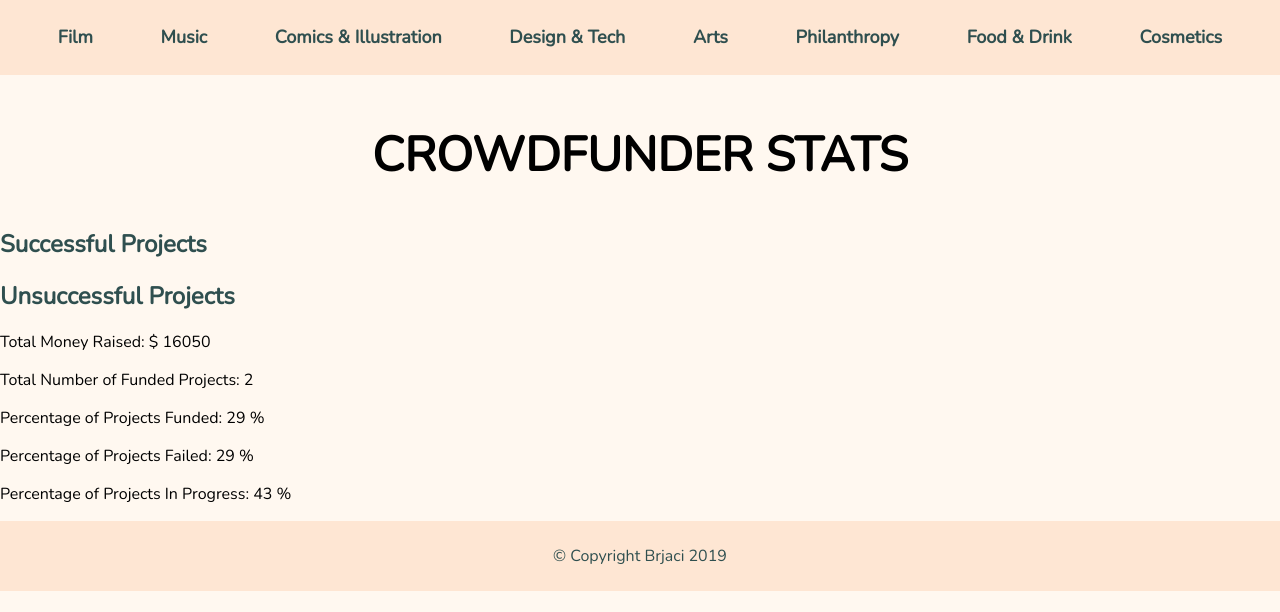
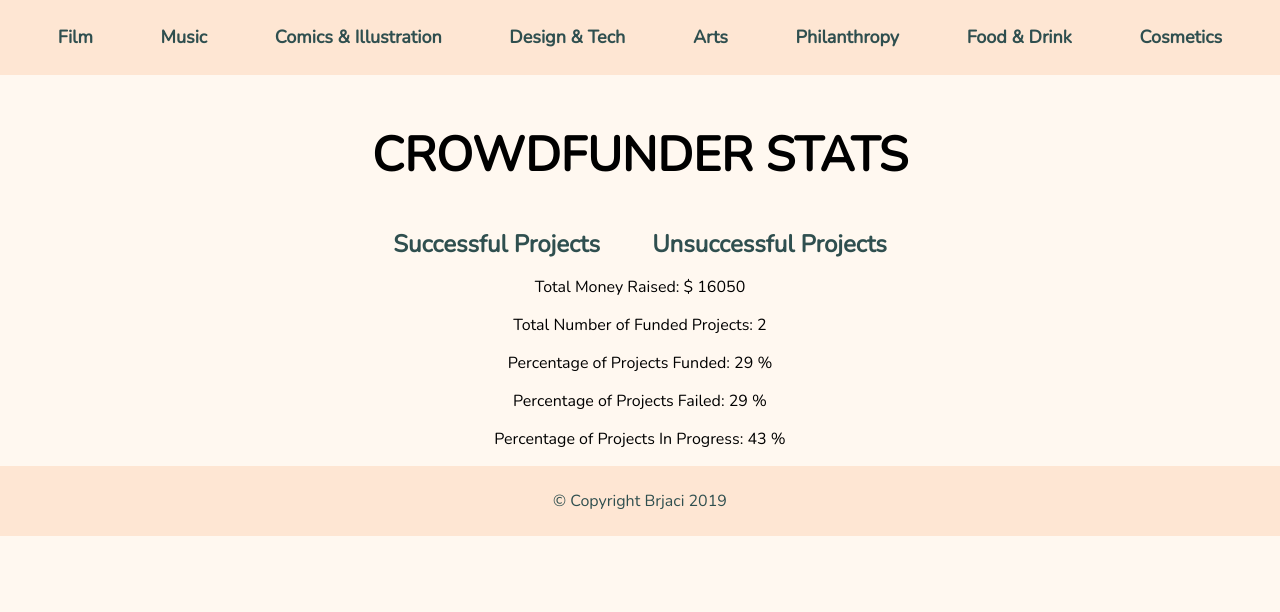
Before and after one commit to cindychea/crowdfunder, a Django app: page /stats/ in a window 1280 px wide. Shown: the part 196-808 px from the top of the page. Run offline with Django 3.2, Linux system fonts and the light colour scheme; data comes from the database, SQL or seed files in the repository; some libraries are stand-ins or nearby versions.

Commit message:
styled stats pages

```diff
--- a/crowdfunder/static/css/styles.css
+++ b/crowdfunder/static/css/styles.css
@@ -133,6 +133,10 @@ nav li {
 
 .stats-link {
     margin: 1em;
+}
+
+.stats-link:hover {
+    font-weight: bold;
 }
 
 /* LOGIN PAGE */
@@ -438,6 +442,26 @@ h4.title {
     border-radius: 10px;
 }
 
+/* STATS PAGES */
+
+.success-links {
+    text-align: center;
+}
+
+.success-links h2 {
+    display: inline;
+    padding: 0 1em;
+}
+
+.total-raised-container p {
+    text-align: center;
+}
+
+.stats-titles {
+    margin-left: 2em;
+}
+
+
 /* FOOTER */
 
 footer {
--- a/crowdfunder/templates/stats.html
+++ b/crowdfunder/templates/stats.html
@@ -3,8 +3,10 @@
 {% block content %}
     <h2 class="featured-title">CROWDFUNDER STATS</h2>
     <div class="total-raised-container">
-        <a href="{% url 'success' %}"><h2>Successful Projects</h2></a>
-        <a href="{% url 'unsuccessful' %}"><h2>Unsuccessful Projects</h2></a>
+        <div class="success-links">
+            <h2><a href="{% url 'success' %}">Successful Projects</a></h2>
+            <h2><a href="{% url 'unsuccessful' %}">Unsuccessful Projects</a></h2>
+        </div>
         <p>Total Money Raised: $ {{ gt }}</p>
         <p>Total Number of Funded Projects: {{ funded }}</p>
         <p>Percentage of Projects Funded: {{ percentage_funded }} %</p>
```
Also changed, not shown: crowdfunder/templates/success.html (+5 -3 lines), crowdfunder/templates/unsuccessful.html (+5 -2 lines).
